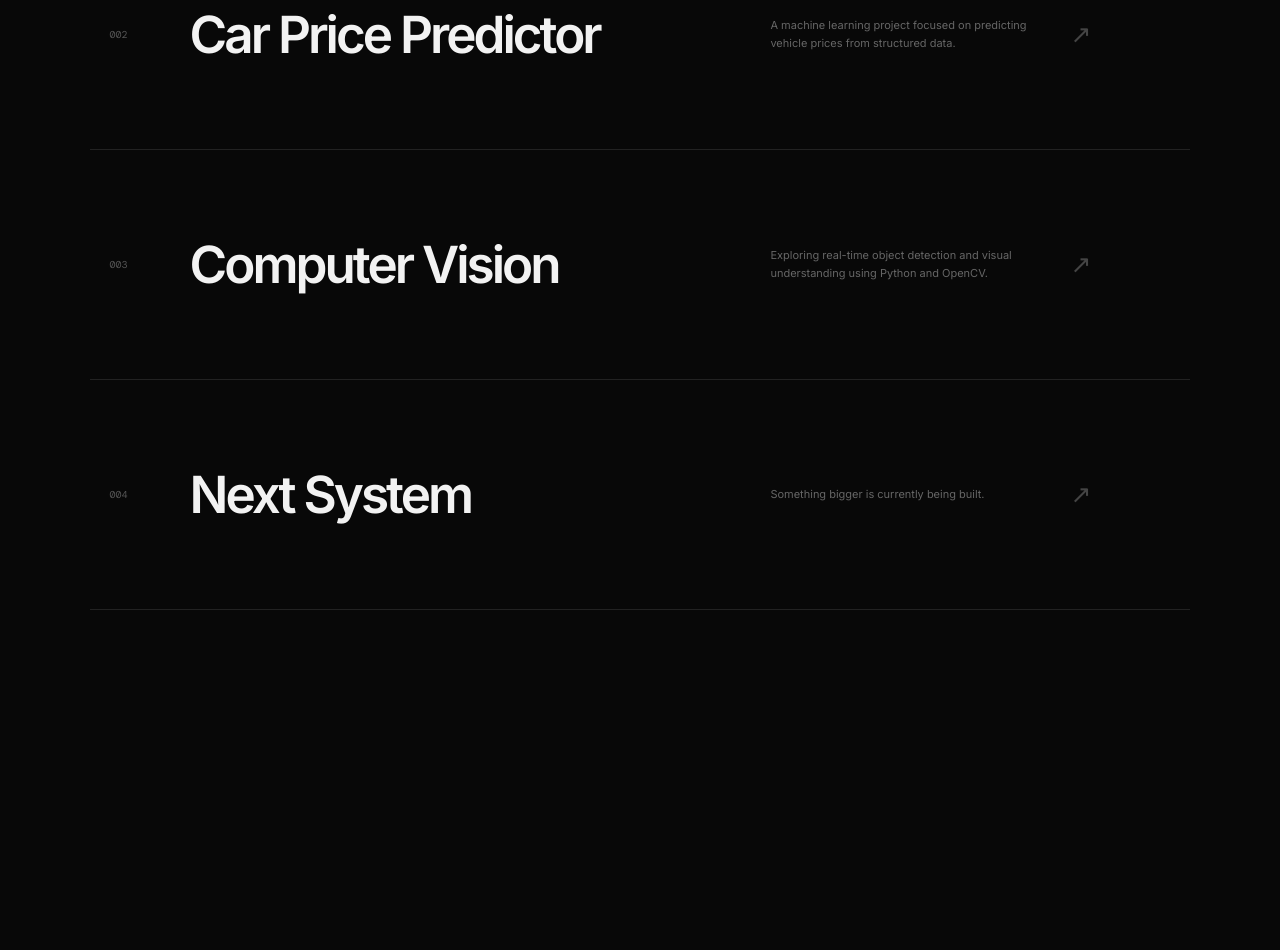
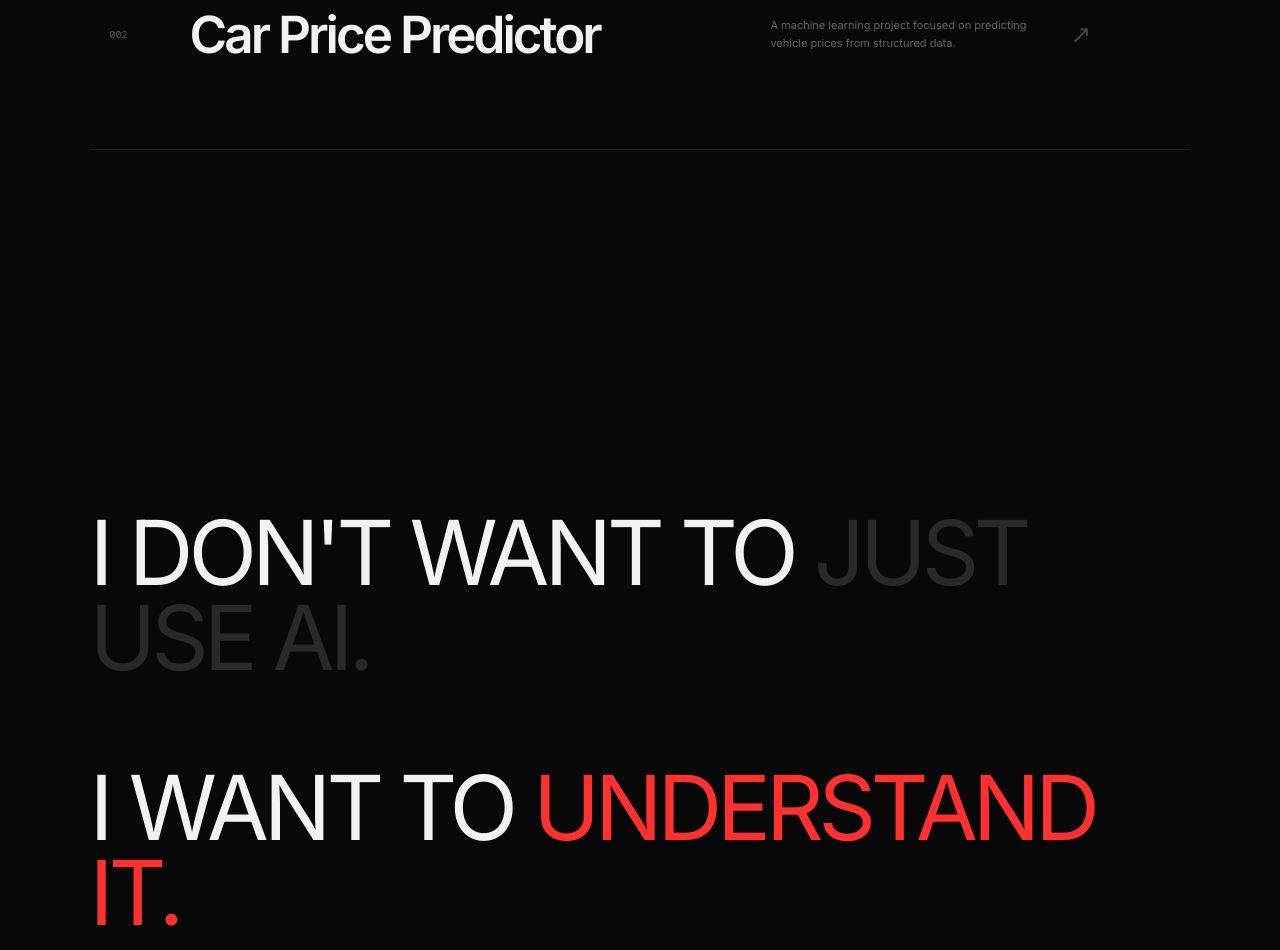
Before and after one commit to samareshdalal/samaresh-portfolio, a plain HTML site: page index.html in a window 1280 px wide. Shown: the part 3644-4594 px from the top of the page. Drawn offline with nearby package versions, Linux system fonts and the light colour scheme; a web font is replaced by a local one.

Commit message:
Updated portfolio projects

```diff
--- a/index.html
+++ b/index.html
@@ -1483,69 +1483,6 @@ footer {
         </a>
 
 
-        <!-- PROJECT 03 -->
-
-        <a href="#" class="project reveal">
-
-            <div class="project-index">
-                003
-            </div>
-
-            <div class="project-name">
-                Computer Vision
-            </div>
-
-            <div class="project-description">
-
-                Exploring real-time object detection
-                and visual understanding using
-                Python and OpenCV.
-
-            </div>
-
-            <div class="project-arrow">
-                ↗
-            </div>
-
-            <div class="project-visual">
-
-                <div class="visual-circle"></div>
-
-            </div>
-
-        </a>
-
-
-        <!-- PROJECT 04 -->
-
-        <a href="#" class="project reveal">
-
-            <div class="project-index">
-                004
-            </div>
-
-            <div class="project-name">
-                Next System
-            </div>
-
-            <div class="project-description">
-
-                Something bigger is currently
-                being built.
-
-            </div>
-
-            <div class="project-arrow">
-                ↗
-            </div>
-
-            <div class="project-visual">
-
-                <div class="visual-circle"></div>
-
-            </div>
-
-        </a>
 
     </div>
 
```
